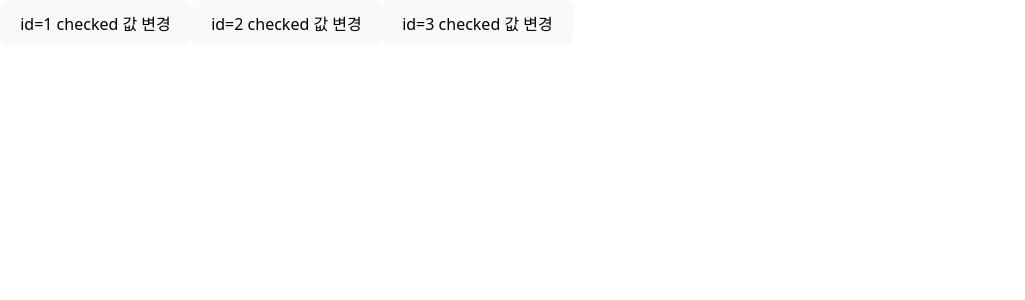
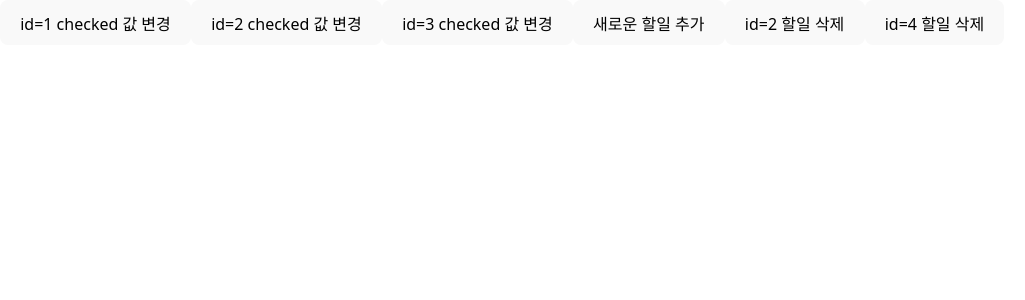
Before and after one commit to kimsohee-around/2506_React, a React (Vite) app in the folder lesson03/: page / in a window 1280 px wide. Shown: the top 300 px of the page, without its empty margins (0-1025 px from the left). Built offline with nearby package versions, Linux system fonts and the light colour scheme.

Commit message:
day03 todos

```diff
--- a/lesson03/src/ArrayTest.jsx
+++ b/lesson03/src/ArrayTest.jsx
@@ -23,6 +23,14 @@ function App() {
   const maxid = useRef(todos.length + 1);
   const [value, setValue] = useState("");
 
+  // 🔥 배열 자료구조의 상태변경 -> 재렌더링 -> 화면 바꾸기
+
+  function handleRemove(id) {
+    const newTodos = todos.filter((item) => item.id !== id);
+    // 인자로 전달된 id값이 아닌것만 필터링하여 상태변경
+    setTodos(newTodos);
+  }
+
   function handleChecked(id) {
     // 배열 자체를 바꿔야 상태 변경됩니다.
     // 배열 특정 요소의 checked 값만 변경한 것을 새로운 배열로 하여 todos 변경
@@ -36,12 +44,27 @@ function App() {
     // 바로 반영된것이 보이지 않아요.(재렌더링하기 전의 값을 출력)
   }
 
+  function handleInsert(text) {
+    const newTodo = {
+      id: todos.length + 1,
+      text: text,
+      checked: false,
+    };
+    // 배열에 새로운 요소추가하여 상태 변경
+    setTodos([...todos, newTodo]);
+  }
+
   return (
     <div>
       {/* onClick 에서 실행할 함수안에서 handleChecked(1) 호출 */}
       <button onClick={() => handleChecked(1)}>id=1 checked 값 변경</button>
       <button onClick={() => handleChecked(2)}>id=2 checked 값 변경</button>
       <button onClick={() => handleChecked(3)}>id=3 checked 값 변경</button>
+      <button onClick={() => handleInsert("웹기초 공부")}>
+        새로운 할일 추가
+      </button>
+      <button onClick={() => handleRemove(2)}>id=2 할일 삭제</button>
+      <button onClick={() => handleRemove(4)}>id=4 할일 삭제</button>
     </div>
   );
 }
```
